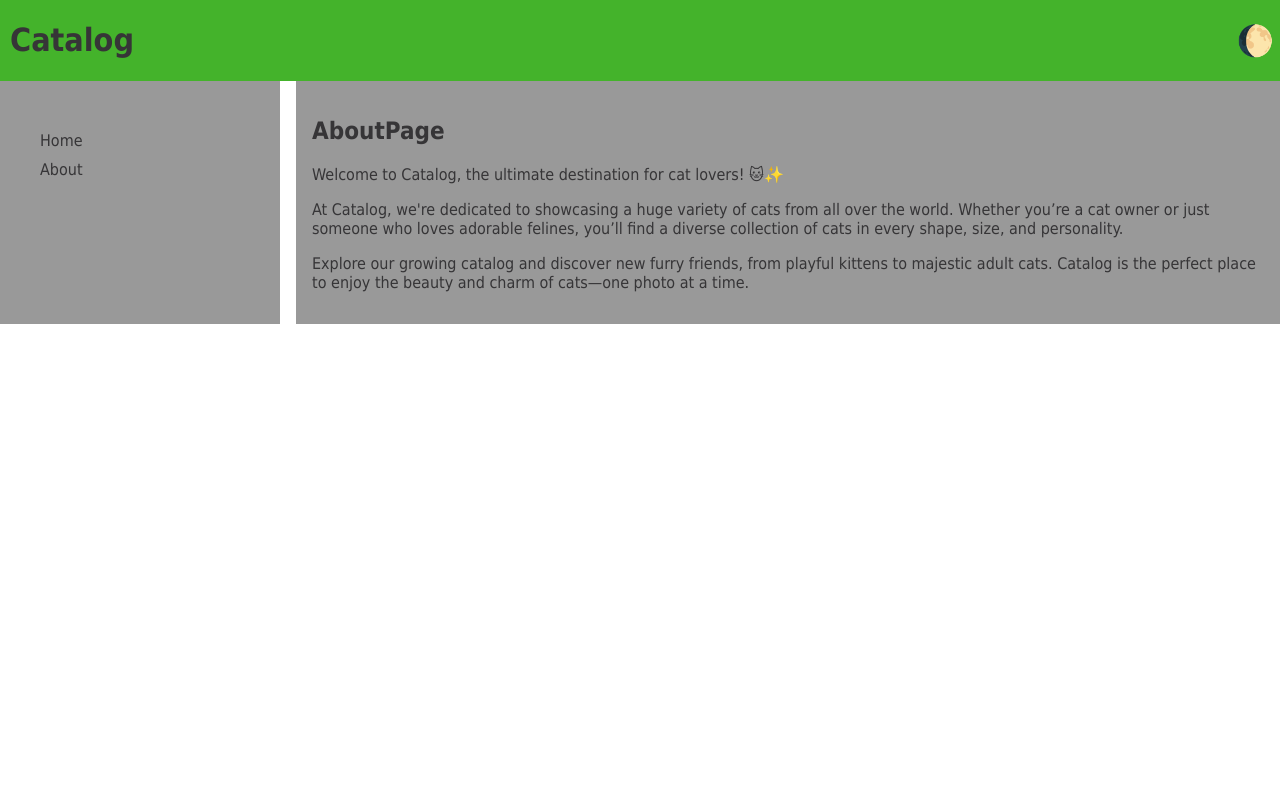
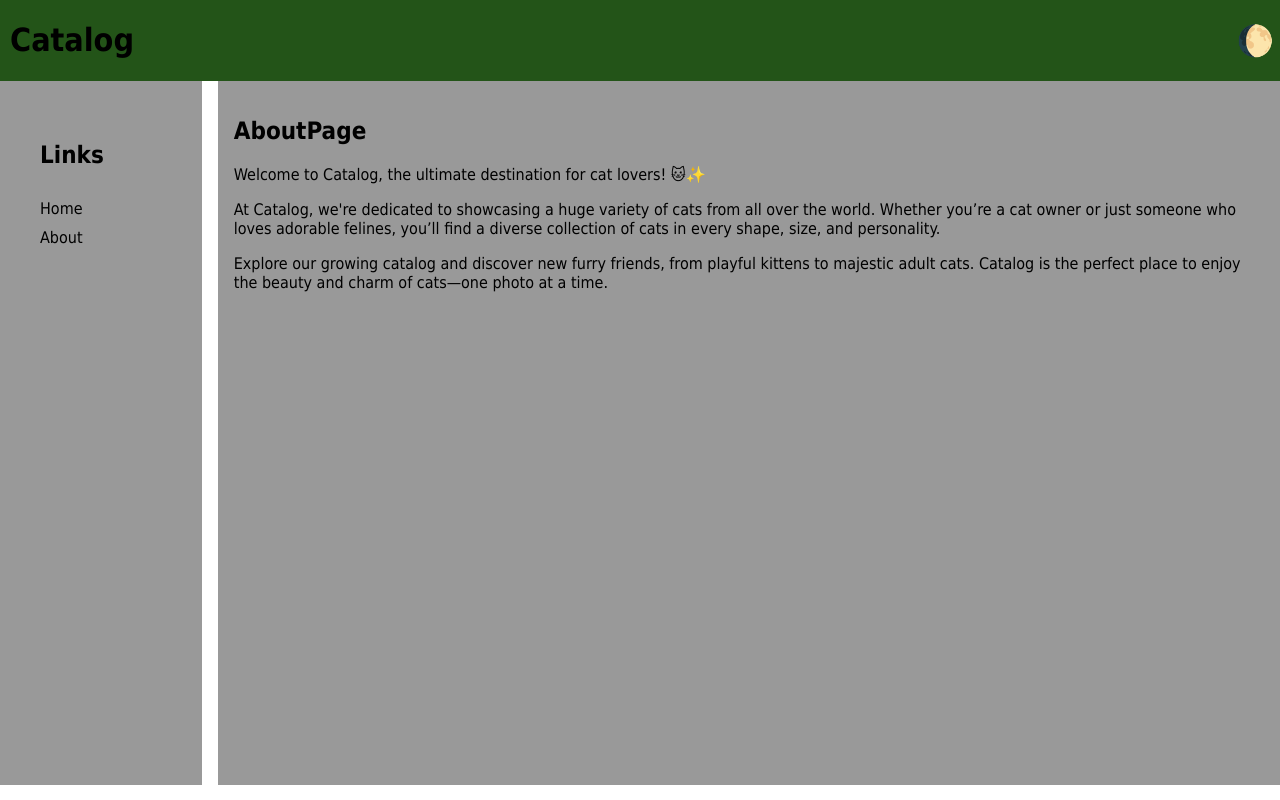
Before and after one commit to Kind606/ReactComponentUppgift, a React (Vite) app: page /about in a window 1280 px wide. Built offline with nearby package versions, Linux system fonts and the light colour scheme.

Commit message:
Made the theme button a seprate component and fixed styling

```diff
--- a/src/App.tsx
+++ b/src/App.tsx
@@ -1,6 +1,7 @@
 import { useState } from "react";
 import { Link, Outlet } from "react-router";
 import styled, { ThemeProvider } from "styled-components";
+import ThemeToggler from "./components/Themebutton";
 import { GlobalStyles } from "./styleComponents/globalStyle";
 import { darkTheme, lightTheme } from "./styleComponents/theme";
 
@@ -11,45 +12,47 @@ const SideBar = styled.aside`
   color: white;
   display: flex;
   flex-direction: column;
+  transition: ease-in 150ms;
 `;
 
 const Header = styled.header`
   background: ${({ theme }) => theme.secondBackground};
   display: flex;
   justify-content: space-between;
+  transition: background 150ms ease-in;
 `;
 
 const H1 = styled.h1`
-padding: 0px 0px 0px 10px
-`
+  padding: 0px 0px 0px 10px;
+`;
 
 const MainContent = styled.main`
   background-color: ${({ theme }) => theme.background};
-  padding: 16px;
-  flex: 1;
-`;
-
-const ThemeButton = styled.button`
-  background: ${({ theme }) => theme.secondBackground};
-  border: none;
-  cursor: pointer;
-  font-size: 30px;
+  height: 88vh;
+  transition:background ease-in 150ms;
 `;
 
 const NavLink = styled(Link)`
-  color: ${({ theme }) => theme.text};
+  color: ${({ theme }) => theme.secondtext};
   text-decoration: none;
   padding-top: 10px;
+  transition: ease-in 150ms;
   &:hover {
     color: red;
   }
   padding: ;
 `;
 
+const H2 = styled.h2`
+  color: ${({ theme }) => theme.secondtext};
+  transition: ease-in 150ms;
+`;
+
 export default function App() {
   const [theme, setTheme] = useState("light");
+
   const themeToggler = () => {
-    theme === "light" ? setTheme("dark") : setTheme("light");
+    setTheme((prevTheme) => (prevTheme === "light" ? "dark" : "light"));
   };
 
   return (
@@ -59,10 +62,11 @@ export default function App() {
         <div>
           <Header>
             <H1>Catalog</H1>
-            <ThemeButton onClick={themeToggler}>🌔</ThemeButton>
+            <ThemeToggler onToggle={themeToggler} />
           </Header>
           <div style={{ display: "flex", gap: "16px" }}>
             <SideBar>
+              <H2>Links</H2>
               <NavLink to={"/"}>Home</NavLink>
               <NavLink to={"/About"}>About</NavLink>
             </SideBar>
--- a/src/components/AboutPage.tsx
+++ b/src/components/AboutPage.tsx
@@ -1,6 +1,12 @@
+import styled from "styled-components";
+
+const AboutCont = styled.div`
+padding: 16px
+`
+
 export default function AboutPage() {
   return (
-    <div>
+    <AboutCont>
       <h2>AboutPage</h2>
       <p>Welcome to Catalog, the ultimate destination for cat lovers! 🐱✨</p>
       <p>
@@ -14,6 +20,6 @@ export default function AboutPage() {
         kittens to majestic adult cats. Catalog is the perfect place to enjoy
         the beauty and charm of cats—one photo at a time.
       </p>
-    </div>
+    </AboutCont>
   );
 }
--- a/src/components/ForYouPage.tsx
+++ b/src/components/ForYouPage.tsx
@@ -7,9 +7,11 @@ import CatCard from "./ForYouPageCard";
 const CatList = styled.div`
   display: flex;
   gap: 16px;
+  padding: 16px;
   flex-wrap: wrap;
   background-color: ${({ theme }) => theme.background};
   border-radius: 8px;
+  transition: ease-in 150ms;
 `;
 
 
--- a/src/components/ForYouPageCard.tsx
+++ b/src/components/ForYouPageCard.tsx
@@ -6,7 +6,7 @@ const CardContainer = styled.div`
   background-color: ${({ theme }) => theme.secondBackground};
   border-radius: 8px;
   transition: background-color 0.3s ease;
-
+    transition: ease-in 150ms;
 
   &:hover {
     background-color: ${({ theme }) => theme.hovercolor};
@@ -28,6 +28,7 @@ const StyledLink = styled(Link)`
   color: ${({ theme }) =>
     theme.secondText}; // Ensure text color is theme dependent
   padding: 16px;
+  transition: ease-in 150ms;
 
 
   &:hover h3 {
@@ -47,7 +48,6 @@ export default function CatCard({ cat }: CatCardProps) {
       <StyledLink to={`/`}>
         <CatImage src={cat.url} alt="Cat" />
       </StyledLink>
-      <span>{cat.id}</span>
     </CardContainer>
   );
 }
--- /dev/null
+++ b/src/components/Themebutton.tsx
@@ -0,0 +1,19 @@
+import styled from "styled-components";
+
+const ThemeButton = styled.button`
+  background: ${({ theme }) => theme.secondBackground};
+  border: none;
+  cursor: pointer;
+  font-size: 30px;
+  transition: ease-in 150ms;
+`;
+
+interface ThemeTogglerProps {
+  onToggle: () => void;
+}
+
+const ThemeToggler: React.FC<ThemeTogglerProps> = ({ onToggle }) => {
+  return <ThemeButton onClick={onToggle}>🌔</ThemeButton>;
+};
+
+export default ThemeToggler;
--- a/src/data.ts
+++ b/src/data.ts
@@ -1,4 +1,4 @@
-const url = `https://api.thecatapi.com/v1/images/search?limit=10`;
+const url = `https://api.thecatapi.com/v1/images/search?limit=15`;
 const api_key =
   "live_kbKaMUvksQaLngmpVOgjEQNncf1hoStreb16Cb09h2hNylIEbT5HVWIbjWRT7Pns";
 
--- a/src/styleComponents/globalStyle.ts
+++ b/src/styleComponents/globalStyle.ts
@@ -3,8 +3,9 @@ import { createGlobalStyle } from "styled-components";
 export const GlobalStyles = createGlobalStyle`
   body {
     background: ${({ theme }) => theme.body};
-    color: ${({ theme }) => theme.text};
+    color: ${({ theme }) => theme.secondtext};
     font-family: Tahoma, Helvetica, Arial, Roboto, sans-serif;
+    transition: ease-in 150ms;
 
   }
 `;
--- a/src/styleComponents/theme.ts
+++ b/src/styleComponents/theme.ts
@@ -1,19 +1,17 @@
 export const lightTheme = {
   body: "#FFF",
   text: "#363537",
-  secondText: "#FFF",
-  toggleBorder: "#FFF",
+  secondtext: "#000000",
   background: "#999",
-  secondBackground: "#44b32b",
-  hovercolor: "#235418",
+  secondBackground: "#235418",
+  hovercolor: "#44b32b",
 };
 
 export const darkTheme = {
   body: "#363537",
   text: "#FAFAFA",
-  secondText: "#FFF",
-  toggleBorder: "#6B8096",
+  secondtext: "#FAFAFA",
   background: "#232224",
-  secondBackground: "#235418",
-  hovercolor: "#44b32b",
+  secondBackground: "#44b32b",
+  hovercolor: "#235418",
 };
```
Also changed, not shown: 1 other file (tests, documents, lock files or other folders).
